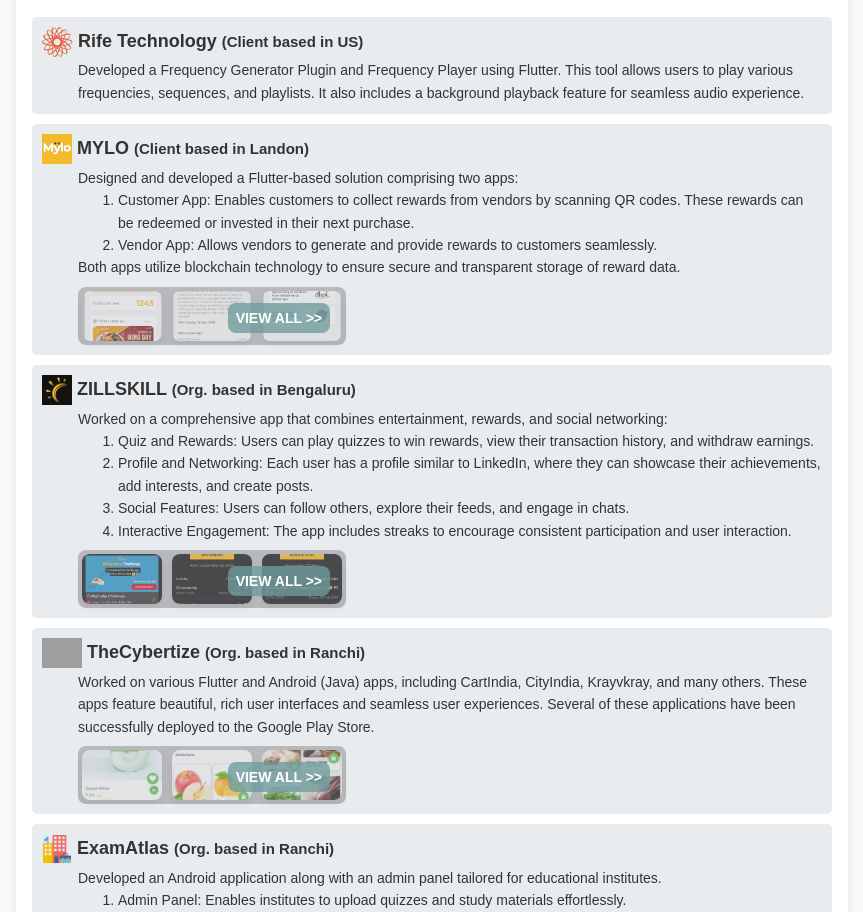
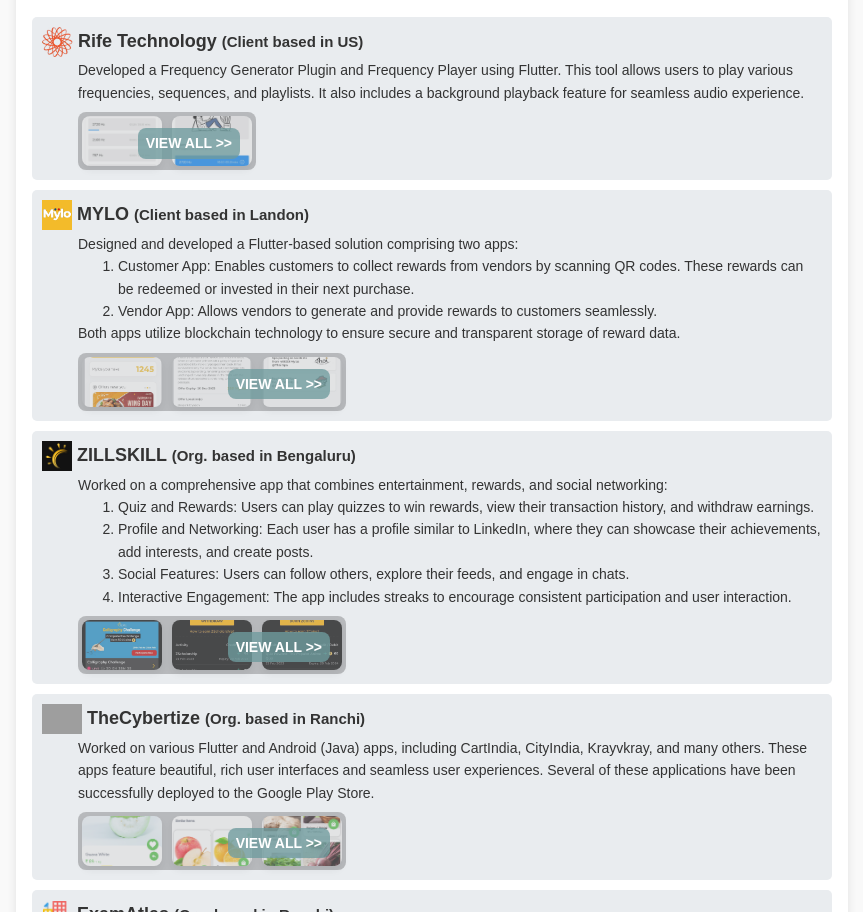
Before and after one commit to iosumit/iosumit.github.io, a plain HTML site: page index.html in a window 1280 px wide. Shown: the part 1233-2145 px from the top of the page, without its empty margins (208-1071 px from the left). Drawn offline with Linux system fonts and the light colour scheme; grey boxes are pictures that could not be loaded.

Commit message:
rf added

```diff
--- a/index.html
+++ b/index.html
@@ -94,6 +94,15 @@
 						Developed a Frequency Generator Plugin and Frequency Player using Flutter. This tool allows
 						users to play various frequencies, sequences, and playlists. It also includes a background
 						playback feature for seamless audio experience.
+						<div class="brand-shadow-image">
+							<div class="brand-content-image-layout">
+								<img src="./assets/rf/rf1.jpeg" alt="screenshot" class="brand-content-image">
+								<img src="./assets/rf/rf2.jpeg" alt="screenshot" class="brand-content-image">
+							</div>
+							<div class="brand-shadow-button">
+								VIEW ALL >>
+							</div>
+						</div>
 					</div>
 				</li>
 				<li onclick="openDialog('m-org-dailog')">
@@ -162,7 +171,6 @@
 						experiences. Several of these applications have been successfully deployed to the Google Play
 						Store.
 						<div class="brand-shadow-image">
-
 							<div class="brand-content-image-layout">
 								<img src="./assets/thecbr/c1.webp" alt="screenshot" class="brand-content-image">
 								<img src="./assets/thecbr/c2.webp" alt="screenshot" class="brand-content-image">
@@ -191,6 +199,15 @@
 					</div>
 				</li>
 			</ul>
+			<div id="rf-org-dailog" class="dialog-overlay" onclick="closeDialog(this)">
+				<div class="dialog-content">
+					<span class="close-button" onclick="closeDialog()">×</span>
+					<div class="dialog-images">
+						<img src="./assets/rf/rf1.jpeg" alt="Image">
+						<img src="./assets/rf/rf2.jpeg" alt="Image">
+					</div>
+				</div>
+			</div>
 			<div id="m-org-dailog" class="dialog-overlay" onclick="closeDialog(this)">
 				<div class="dialog-content">
 					<span class="close-button" onclick="closeDialog()">×</span>
```
Also changed, not shown: assets/rf/rf1.jpeg (added), assets/rf/rf2.jpeg (added).
